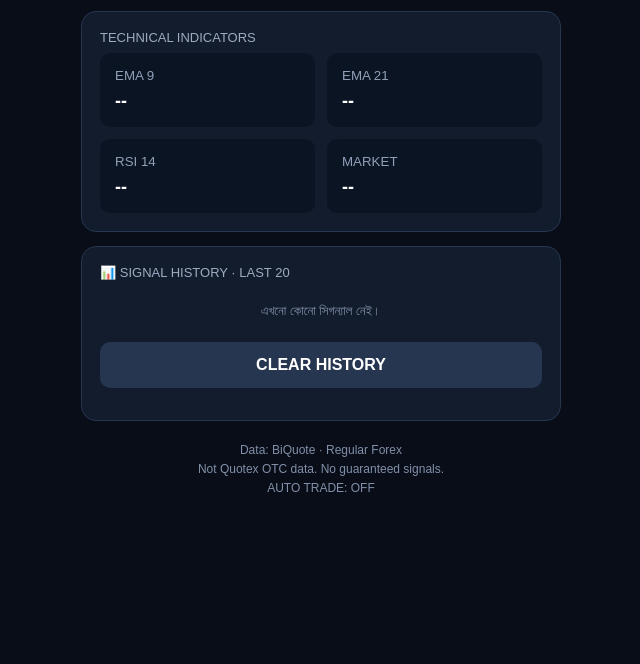
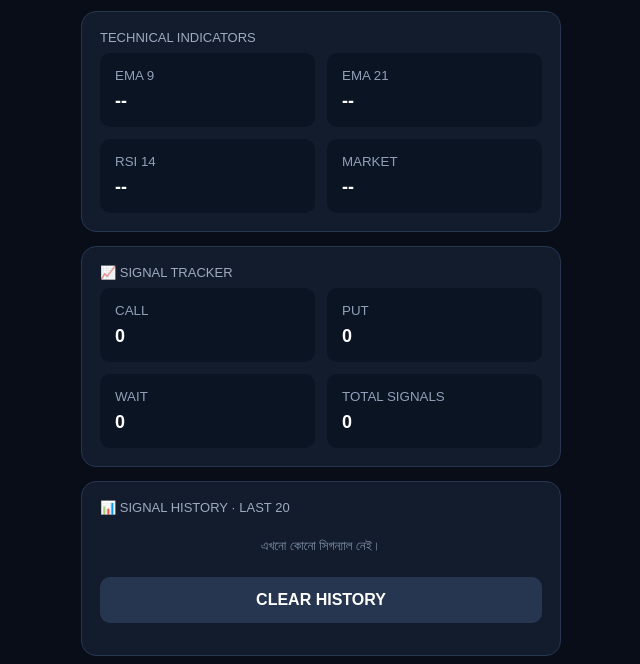
Before and after one commit to rsislam652-beep/Ai-bot-v3, a plain HTML site: page index.html in a window 1280 px wide. Shown: the part 642-1306 px from the top of the page, without its empty margins (319-959 px from the left). Before the commit the page ends 1179 px from the top, so only its background shows below. Drawn offline with Linux system fonts and the light colour scheme.

Commit message:
Update index.html

```diff
--- a/index.html
+++ b/index.html
@@ -76,7 +76,27 @@ button:disabled{opacity:.5}
 <div class="metric"><small>MARKET</small><strong id="market">--</strong></div>
 </div>
 </div>
-
+<div class="card">
+<label>📈 SIGNAL TRACKER</label>
+<div class="grid">
+<div class="metric">
+<small>CALL</small>
+<strong id="calls">0</strong>
+</div>
+<div class="metric">
+<small>PUT</small>
+<strong id="puts">0</strong>
+</div>
+<div class="metric">
+<small>WAIT</small>
+<strong id="waits">0</strong>
+</div>
+<div class="metric">
+<small>TOTAL SIGNALS</small>
+<strong id="total">0</strong>
+</div>
+</div>
+</div>
 <div class="card">
 <label>📊 SIGNAL HISTORY · LAST 20</label>
 <div id="history"></div>
@@ -138,7 +158,7 @@ function clearHistory(){
  if(confirm("সব সিগন্যাল হিস্ট্রি মুছে ফেলবে?")){
   localStorage.removeItem(HISTORY_KEY);
   showHistory();
- }
+ }updateAccuracy();
 }
 
 async function scanMarket(){
@@ -243,6 +263,23 @@ function toggleAuto(){
 }
 
 showHistory();
+updateAccuracy();
+function updateAccuracy(){
+ const history=getHistory();
+
+ const calls=history.filter(x=>x.signal==="CALL").length;
+ const puts=history.filter(x=>x.signal==="PUT").length;
+ const waits=history.filter(x=>x.signal==="WAIT").length;
+ const total=history.length;
+
+ document.getElementById("calls").textContent=calls;
+ document.getElementById("puts").textContent=puts;
+ document.getElementById("waits").textContent=waits;
+ document.getElementById("total").textContent=total;
+}
+
+updateAccuracy();
+
 </script>
 
 </body>
```
